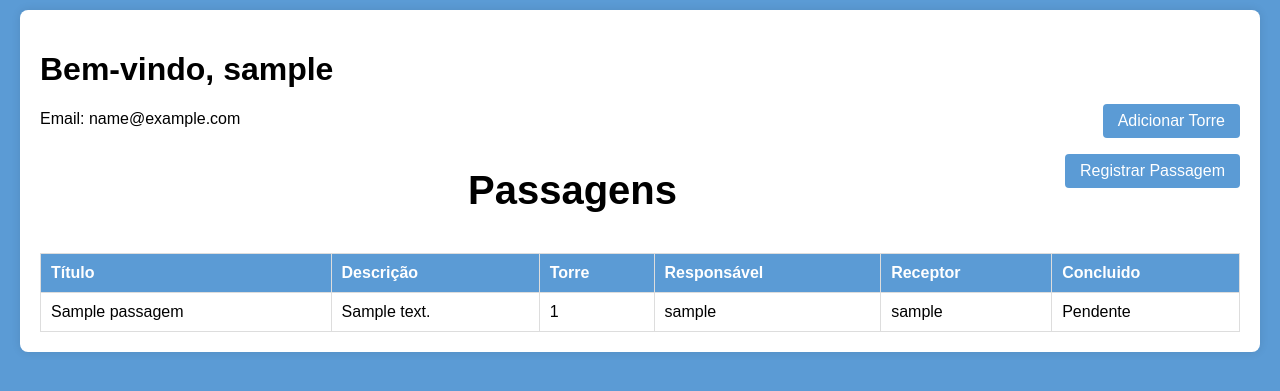
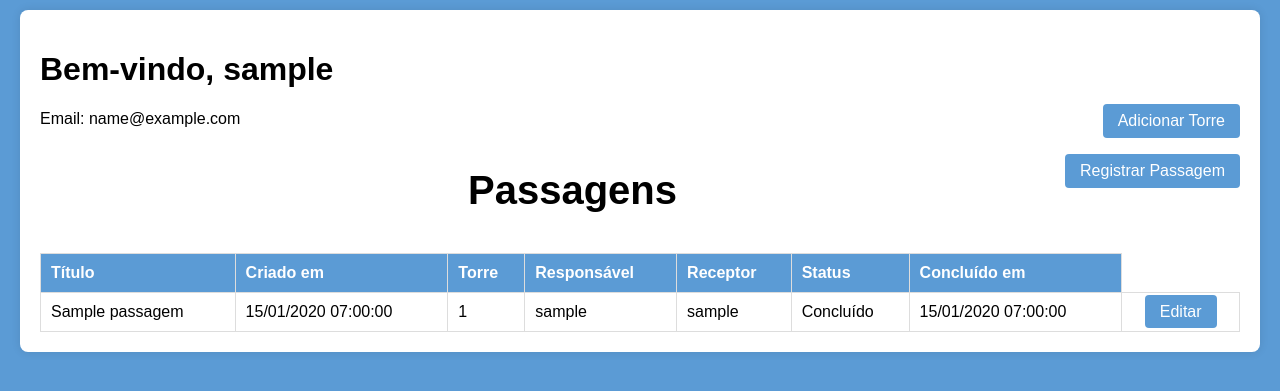
Before and after one commit to fanecovsf/moby-apps, a Django app: page /troca-turno/painel/ in a window 1280 px wide. Shown: the top 391 px of the page. Run offline with Django 4.2, Linux system fonts and the light colour scheme; a user stored in the database is signed in; tables that the repository leaves empty hold one stand-in row (values such as "Sample post").

Commit message:
✨ Feat: Ajuste de modelo e implementado data de criação e finalização da passagem

```diff
--- a/troca_turno/models.py
+++ b/troca_turno/models.py
@@ -1,5 +1,7 @@
 from django.db import models
 from django.contrib.auth.models import AbstractUser, User, BaseUserManager
+
+from datetime import datetime
 
 
 class Operacao(models.Model):
@@ -56,19 +58,21 @@ class Torre(models.Model):
 class Passagem(models.Model):
     titulo = models.CharField(max_length=60)
     descricao = models.CharField(max_length=5000)
+    criado_em = models.DateTimeField(auto_now_add=True, null=True, blank=True)
+    finalizado_em = models.DateTimeField(null=True, blank=True)
 
     torre = models.OneToOneField(
         Torre,
         on_delete=models.DO_NOTHING
     )
 
-    responsavel = models.OneToOneField(
+    responsavel = models.ForeignKey(
         MobyUser,
         related_name='passagem_responsavel',
         on_delete=models.DO_NOTHING
     )
 
-    receptor = models.OneToOneField(
+    receptor = models.ForeignKey(
         MobyUser,
         related_name='passagem_receptor',
         on_delete=models.DO_NOTHING
--- a/troca_turno/static/styles/style-painel.css
+++ b/troca_turno/static/styles/style-painel.css
@@ -48,6 +48,22 @@ body {
     text-decoration: none;
 }
 
+.edit-td {
+    justify-content: center;
+    text-align: center;
+}
+
+.edit {
+    text-align: center;
+    margin-top: 10px;
+    background-color: #5b9bd5;
+    color: #fff;
+    border: none;
+    padding: 8px 15px;
+    border-radius: 4px;
+    text-decoration: none;
+}
+
 .btn-torre {
     float: right;
     margin-top: -40px;
@@ -70,6 +86,13 @@ table th, table td {
     padding: 10px;
     border: 1px solid #ddd;
     text-align: left;
+    white-space: nowrap;
+    overflow: hidden;
+    text-overflow: ellipsis;
+}
+
+table td {
+    max-width: 200px; /* Defina o valor máximo que você achar apropriado */
 }
 
 th {
--- a/troca_turno/templates/painel.html
+++ b/troca_turno/templates/painel.html
@@ -22,28 +22,35 @@
             <thead>
                 <tr>
                     <th>Título</th>
-                    <th>Descrição</th>
+                    <th>Criado em</th>
                     <th>Torre</th>
                     <th>Responsável</th>
                     <th>Receptor</th>
-                    <th>Concluido</th>
+                    <th>Status</th>
+                    <th>Concluído em</th>
                 </tr>
             </thead>
             <tbody>
                 {% for passagem in passagens %}
                 <tr>
                     <td>{{ passagem.titulo }}</td>
-                    <td>{{ passagem.descricao }}</td>
+                    <td>{{ passagem.criado_em|date:"d/m/Y H:i:s" }}</td>
                     <td>{{ passagem.torre.numero }}</td>
                     <td>{{ passagem.responsavel.username }}</td>
                     <td>{{ passagem.receptor.username }}</td>
                     <td>
-                        {% if passagem.concluido %}
+                        {% if passagem.concluida %}
                             Concluído
                         {% else %}
                             Pendente
                         {% endif %}
                     </td>
+                    <td>{{ passagem.finalizado_em|date:"d/m/Y H:i:s"|default:"" }}</td>
+                    {% if not passagem.concluido %}
+                    <td class="edit-td">
+                    <a class="edit" href="">Editar</a>
+                    </td>
+                    {% endif %}
                 </tr>
                 {% endfor %}
             </tbody>
```
Also changed, not shown: troca_turno/static/styles/style-cadastro-torre.css (+9 -1 lines), troca_turno/templates/cadastro-torre.html (+4 -4 lines), troca_turno/migrations/0006_passagem_criado_em_passagem_finalizado_em.py (added), troca_turno/migrations/0007_alter_passagem_receptor_alter_passagem_responsavel.py (added).
